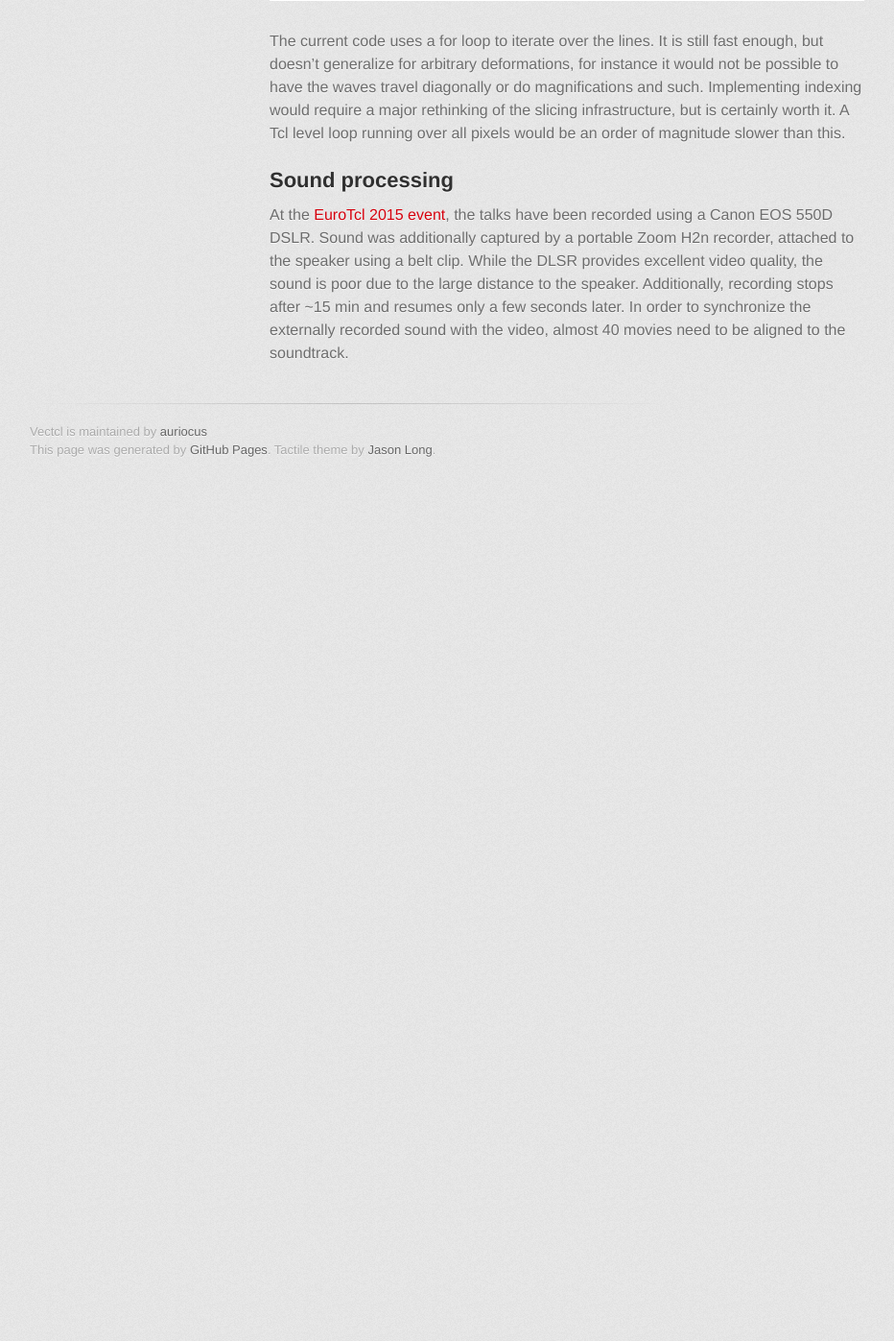
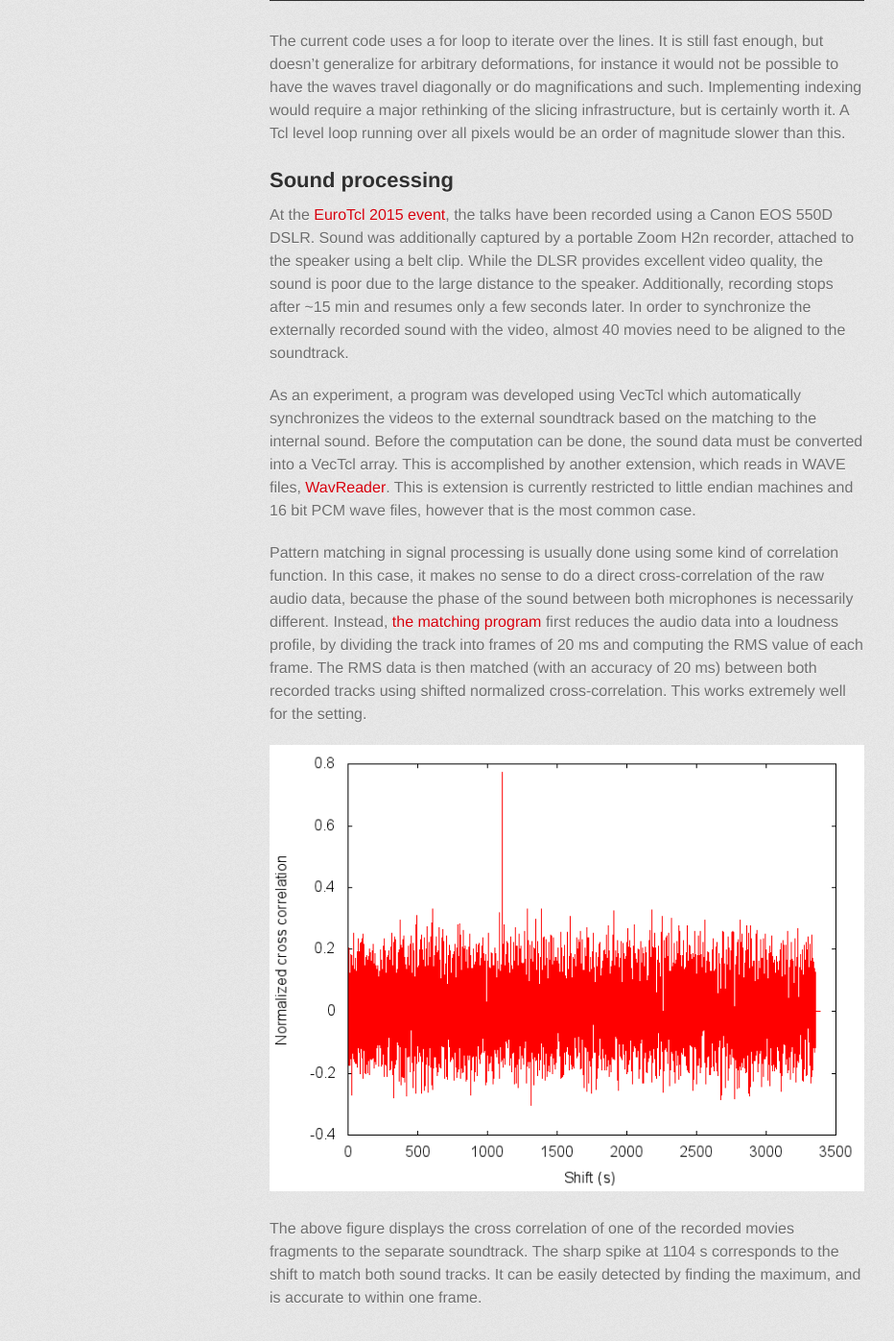
Before and after one commit to auriocus/VecTcl, a Jekyll site: the page built from Experiments/multimedia.md, in a window 1280 px wide and 1400 px high, scrolled down 1560 px. Shown: the top 1397 px of the window at 96% size, without its empty margins (149-1081 px from the left). Built offline with Jekyll 4.4.1, drawn with Linux system fonts in a browser that asks for light colours; before the commit the page ends 2069 px from its top, so only the background shows below that.

Commit message:
Enhance sound processing

````diff
--- a/Experiments/multimedia.md
+++ b/Experiments/multimedia.md
@@ -66,10 +66,13 @@ indexing like in `a[3]` by translating it into a slice reaching from 3 to 3
 no way to express an arbitrary sequence of non-contiguous indices. Such a
 feature is provided by other array languages and could be used to implement
 image distortion very easily, like in the Wiggle example
-```matlab
+
+{% highlight matlab %}
+{% raw %}
 	ind=int(x+10*sin(y))
 	input[ind]
-```
+{% endraw %}
+{% endhighlight %}
 
 The current code uses a for loop to iterate over the lines. It is still fast
 enough, but doesn't generalize for arbitrary deformations, for instance it
@@ -86,3 +89,29 @@ DLSR provides excellent video quality, the sound is poor due to the large
 distance to the speaker. Additionally, recording stops after ~15 min and resumes
 only a few seconds later. In order to synchronize the externally recorded sound
 with the video, almost 40 movies need to be aligned to the soundtrack.
+
+As an experiment, a program was developed using VecTcl which automatically
+synchronizes the videos to the external soundtrack based on the matching to
+the internal sound.
+Before the computation can be done, the sound data must be converted into a
+VecTcl array. This is accomplished by another extension, which reads in WAVE
+files, [WavReader](https://github.com/auriocus/VecTcl/blob/master/WavReader/).
+This is extension is currently restricted to little endian machines and 16 bit
+PCM wave files, however that is the most common case.
+
+Pattern matching in signal processing is usually done using some kind of
+correlation function. In this case, it makes no sense to do a direct
+cross-correlation of the raw audio data, because the phase of the sound between both microphones
+is necessarily different. Instead,
+[the matching program](https://github.com/auriocus/VecTcl/blob/master/WavReader/testrun.tcl)
+first reduces the audio data into a loudness profile, by dividing the track into
+frames of 20 ms and computing the RMS value of each frame. The RMS data is then
+matched (with an accuracy of 20 ms) between both recorded tracks using shifted
+normalized cross-correlation. This works extremely well for the setting.
+
+![cross correlation between two sound snippets]({{site.baseurl}}/images/crosscorr_sound.png)
+
+The above figure displays the cross correlation of one of the recorded movies
+fragments to the separate soundtrack. The sharp spike at 1104 s corresponds to
+the shift to match both sound tracks. It can be easily detected by finding the
+maximum, and is accurate to within one frame.
````
Also changed, not shown: images/crosscorr_sound.png (added).
